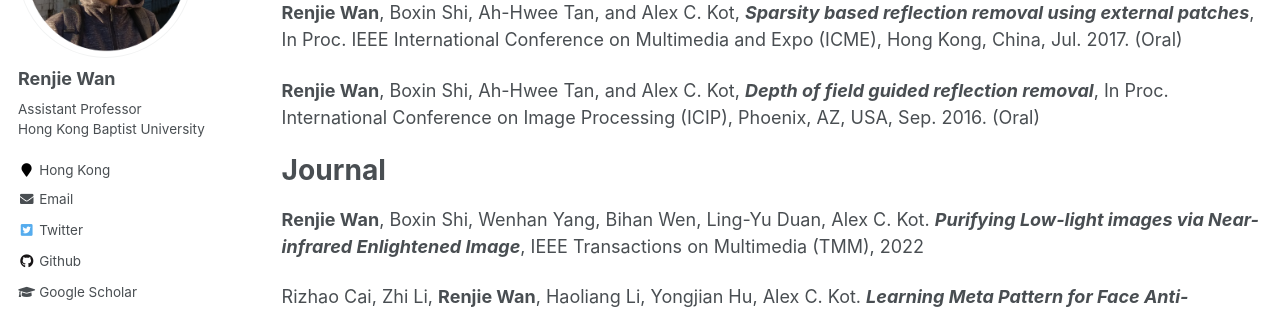
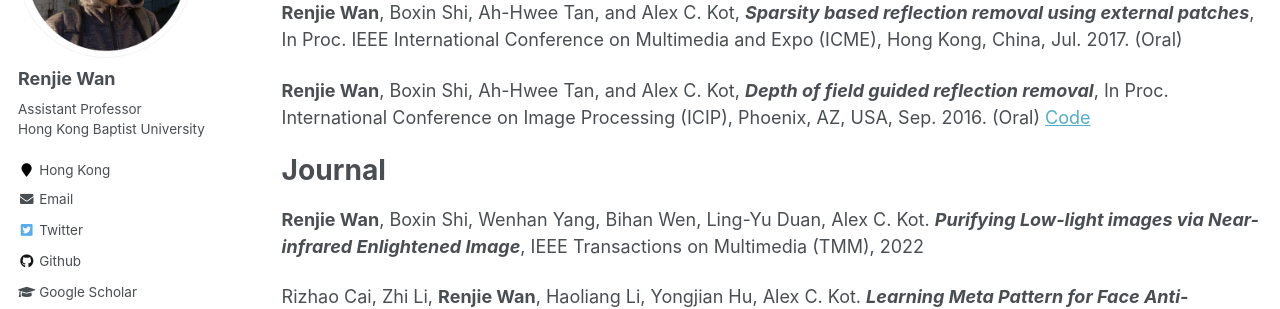
Before and after one commit to wanrenjie/wanrenjie.github.io, a Jekyll site: the page built from _pages/publications.md, in a window 1280 px wide and 900 px high, scrolled down 1174 px. Shown: the part 153-462 px from the top of the window. Built offline with Jekyll 4.4.1, drawn with Linux system fonts in a browser that asks for light colours.

Commit message:
Update publications.md

```diff
--- a/_pages/publications.md
+++ b/_pages/publications.md
@@ -44,7 +44,7 @@ Haoliang Li, Sinno Jialin Pan, **Renjie Wan**, and Alex C. Kot, ***Heterogeneous
 
 **Renjie Wan**, Boxin Shi, Ah-Hwee Tan, and Alex C. Kot, ***Sparsity based reflection removal using external patches***, In Proc. IEEE International Conference on Multimedia and Expo (ICME), Hong Kong, China, Jul. 2017. (Oral)
 
-**Renjie Wan**, Boxin Shi, Ah-Hwee Tan, and Alex C. Kot, ***Depth of field guided reflection removal***, In Proc. International Conference on Image Processing (ICIP), Phoenix, AZ, USA, Sep. 2016. (Oral)
+**Renjie Wan**, Boxin Shi, Ah-Hwee Tan, and Alex C. Kot, ***Depth of field guided reflection removal***, In Proc. International Conference on Image Processing (ICIP), Phoenix, AZ, USA, Sep. 2016. (Oral) [Code](https://github.com/wanrenjie/Depth-of-field-guided-reflection-removal)
 
 **Journal**
 ======
```
